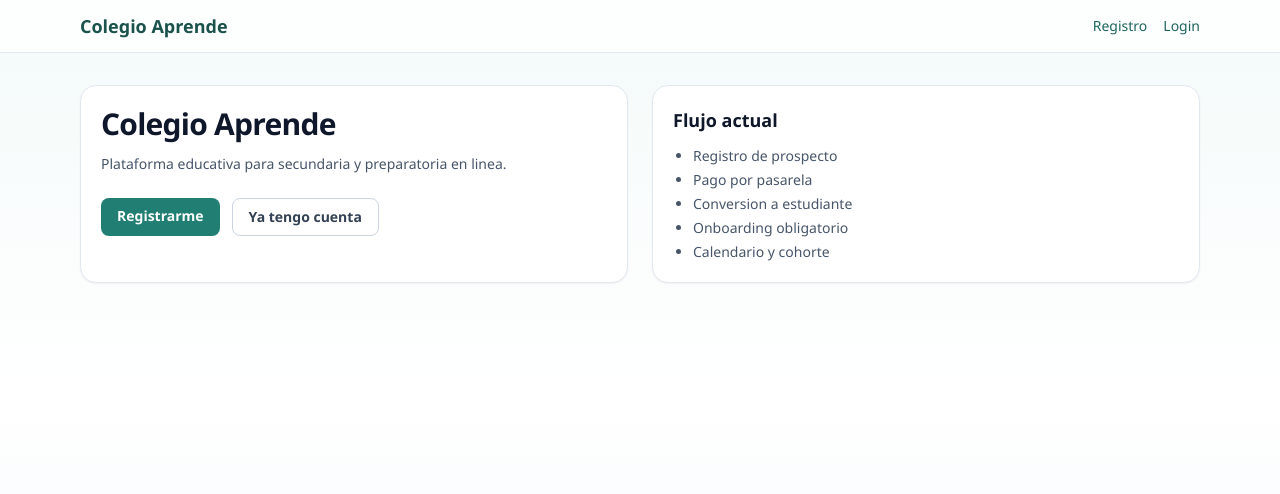
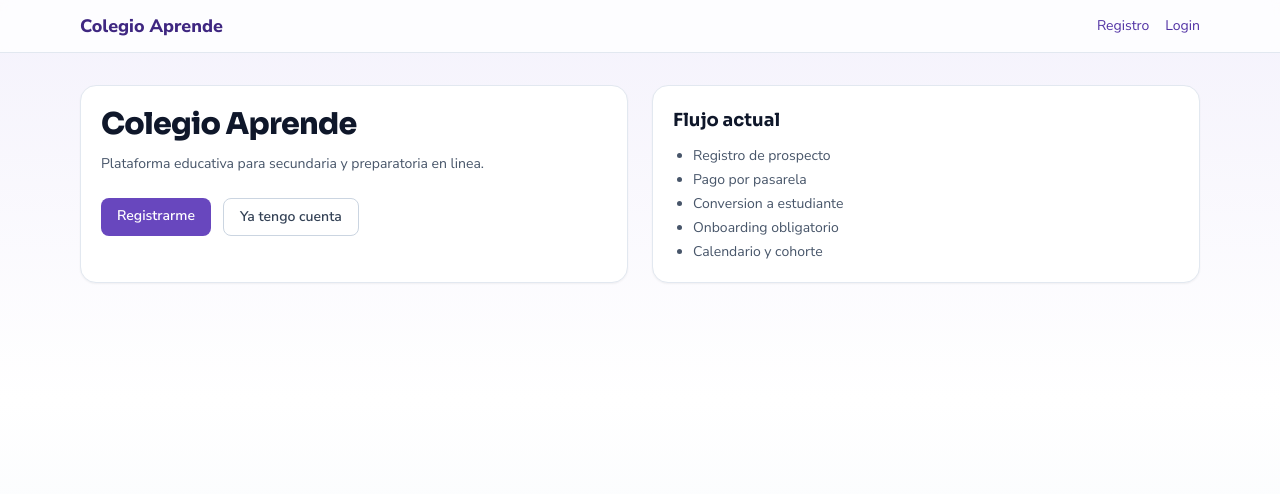
Before and after one commit to cvazc/colegioaprende-platform, a React (Vite) app in the folder frontend/: page / in a window 1280 px wide. Shown: the top 494 px of the page. Built offline with nearby package versions, Linux system fonts and the light colour scheme; no server answers.

Commit message:
feat(frontend): define Colegio Aprende color tokens and typography base

```diff
--- a/frontend/src/app/styles.css
+++ b/frontend/src/app/styles.css
@@ -1,14 +1,31 @@
+@import url('https://fonts.googleapis.com/css2?family=Nunito+Sans:wght@400;600;700;800&family=Sora:wght@600;700;800&display=swap');
+
 @tailwind base;
 @tailwind components;
 @tailwind utilities;
 
 :root {
   color-scheme: light;
+  --color-brand-primary: #312278;
+  --color-brand-secondary: #02afc0;
+  --color-surface: #f7f7fb;
+  --color-text: #161628;
 }
 
 body {
-  @apply m-0 bg-slate-50 text-slate-900 antialiased;
-  font-family: "Manrope", "Segoe UI", Tahoma, Geneva, Verdana, sans-serif;
+  @apply m-0 antialiased;
+  background-color: var(--color-surface);
+  color: var(--color-text);
+  font-family: 'Nunito Sans', 'Segoe UI', Tahoma, Geneva, Verdana, sans-serif;
+}
+
+h1,
+h2,
+h3,
+h4,
+h5,
+h6 {
+  font-family: 'Sora', 'Nunito Sans', 'Segoe UI', Tahoma, Geneva, Verdana, sans-serif;
 }
 
 a {
--- a/frontend/tailwind.config.ts
+++ b/frontend/tailwind.config.ts
@@ -6,17 +6,29 @@ export default {
     extend: {
       colors: {
         brand: {
-          50: '#f3faf9',
-          100: '#d7f0ec',
-          200: '#afe2da',
-          300: '#7dcdbf',
-          400: '#4cb3a3',
-          500: '#2d9b8c',
-          600: '#217e72',
-          700: '#1d655d',
-          800: '#1b524c',
-          900: '#1a4540'
-        }
+          50: '#f4f2fc',
+          100: '#e9e4f8',
+          200: '#d2c8f1',
+          300: '#b6a5e7',
+          400: '#977dde',
+          500: '#7e5fd2',
+          600: '#6847be',
+          700: '#5132a4',
+          800: '#3f2781',
+          900: '#312278',
+        },
+        accent: {
+          50: '#effcfd',
+          100: '#d4f7fa',
+          200: '#aeedf3',
+          300: '#75deea',
+          400: '#33c8d8',
+          500: '#02afc0',
+          600: '#058ca0',
+          700: '#0b7081',
+          800: '#115967',
+          900: '#134b57',
+        },
       }
     }
   },
```
